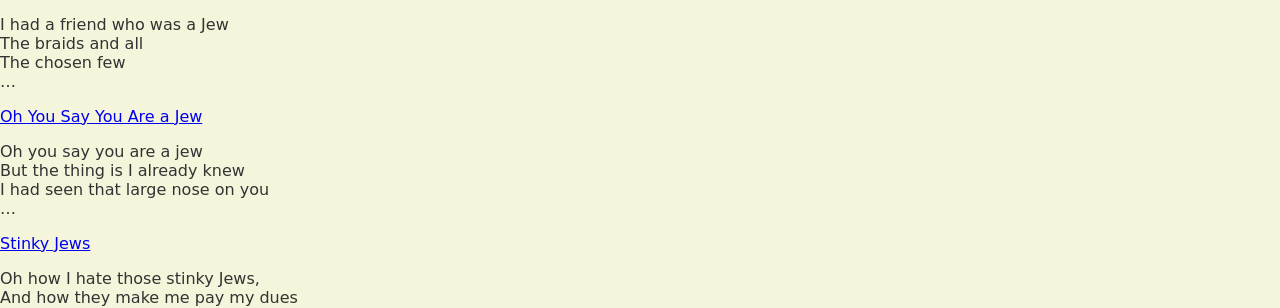
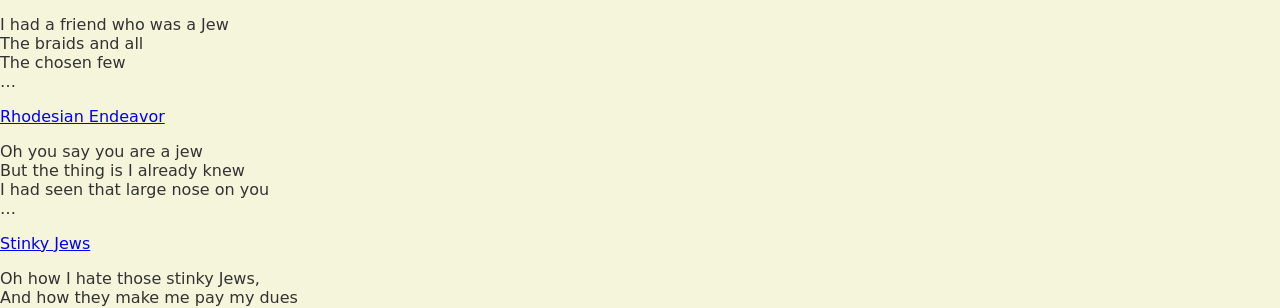
Before and after one commit to thekingofrhodesia/thekingofrhodesia.github.io, a Jekyll site: the page built from poems/index.md, in a window 1280 px wide. Shown: the part 577-885 px from the top of the page. Built offline with Jekyll 4.4.1, drawn with Linux system fonts in a browser that asks for light colours; some web fonts are replaced.

Commit message:
Update index.md

```diff
--- a/poems/index.md
+++ b/poems/index.md
@@ -21,7 +21,7 @@ The braids and all
 The chosen few
 ...
 
-[Oh You Say You Are a Jew](/poems/oh-you-say-you-are-a-jew/)
+[Rhodesian Endeavor](/poems/rhodesian-endeavor/)
 
 Oh you say you are a jew
 But the thing is I already knew
```
